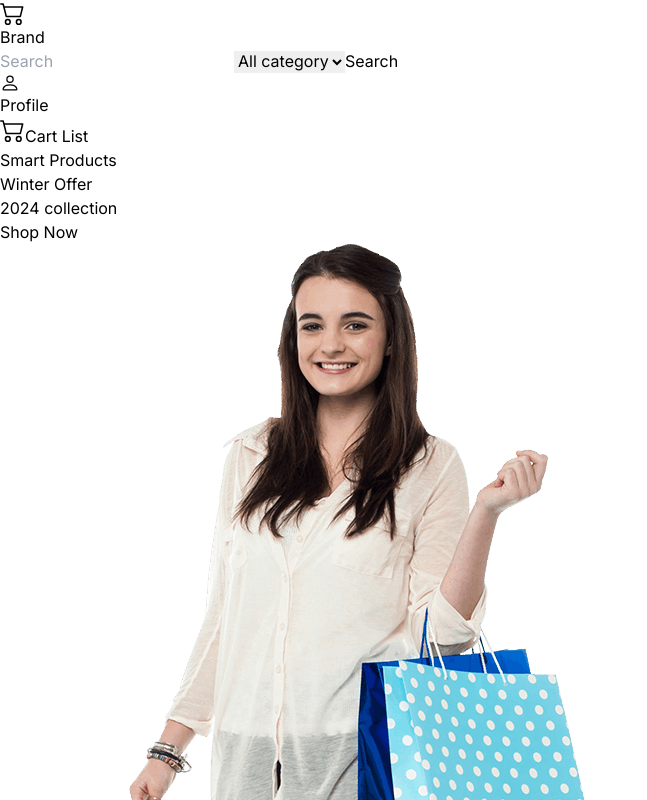
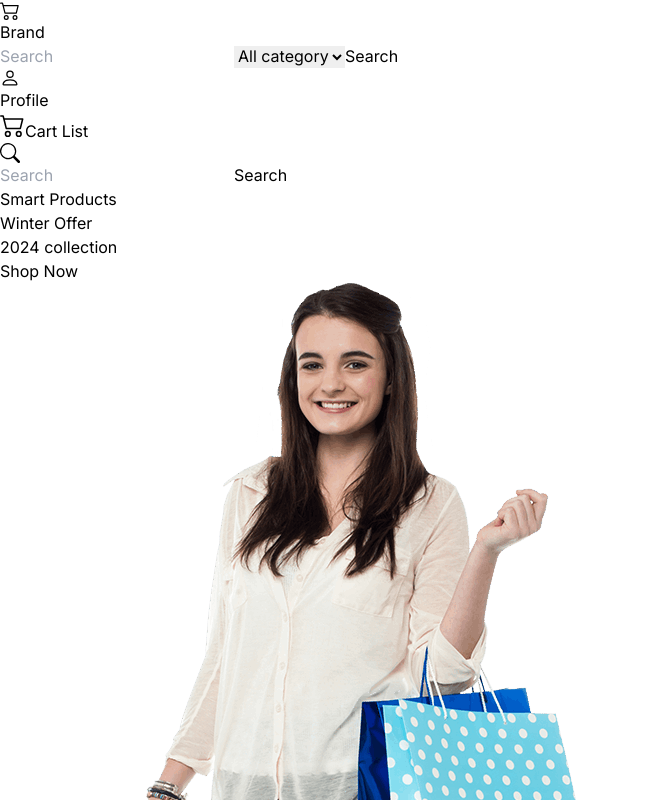
Before and after one commit to raselMiahDev/quickbuy-e-com, a React (Vite) app in the folder client/: page / in a window 1280 px wide. Shown: the top 800 px of the page, without its empty margins (0-647 px from the left). Built offline with nearby package versions, Linux system fonts and the light colour scheme; no server answers.

Commit message:
update navbar product card and add user profile section

```diff
--- a/client/index.html
+++ b/client/index.html
@@ -3,7 +3,7 @@
 
 <head>
   <meta charset="UTF-8" />
-  <link rel="icon" type="image/svg+xml" href="/vite.svg" />
+  <link rel="icon" type="image/svg+xml" href="./src/assets/features.png" />
   <meta name="viewport" content="width=device-width, initial-scale=1.0" />
   <title>QuickBuy Online Marketplace</title>
 </head>
--- a/client/src/App.jsx
+++ b/client/src/App.jsx
@@ -4,6 +4,7 @@ import Home from "./page/Home";
 import PaymentSuccess from "./page/PaymentSuccess";
 import PaymentFail from "./page/PaymentFail";
 import Details from "./page/Details";
+import UserProfile from "./page/UserProfile";
 
 const App = () => {
   return (
@@ -15,6 +16,7 @@ const App = () => {
           <Route path="/payment-success" element={<PaymentSuccess/>}/>
           <Route path="/payment-fail" element={<PaymentFail/>}/>
           <Route path="/details/:id" element={<Details/>}/>
+          <Route path="/user-profile" element={<UserProfile/>}/>
         </Routes>
        </BrowserRouter>
     </>
--- a/client/src/common/Header.jsx
+++ b/client/src/common/Header.jsx
@@ -1,10 +1,12 @@
-import React, { useState } from "react";
+import React, { useState, useEffect } from "react";
 import { Link } from "react-router-dom";
-import { BsCart2, BsPerson, BsEnvelope, BsHeart } from "react-icons/bs";
+import { BsCart2, BsPerson, BsSearch } from "react-icons/bs";
 import CartSideBar from "../components/CartSideBar";
 
 const Header = () => {
   const [isVisible, setIsVisible] = useState(false);
+  const [isScrolled, setIsScrolled] = useState(false);
+  const [showMobileSearch, setShowMobileSearch] = useState(false);
 
   const showSidebar = () => {
     setIsVisible(true);
@@ -14,20 +16,39 @@ const Header = () => {
     setIsVisible(false);
   };
 
+  useEffect(() => {
+    const handleScroll = () => {
+      if (window.scrollY > 50) {
+        setIsScrolled(true);
+      } else {
+        setIsScrolled(false);
+      }
+    };
+
+    window.addEventListener("scroll", handleScroll);
+    return () => window.removeEventListener("scroll", handleScroll);
+  }, []);
+
   return (
-    <nav className="border-b px-10 md:px-20 py-5">
+    <nav
+      className={`px-5 md:px-20 py-3 md:py-5 transition-all duration-300 ease-in-out z-50 ${
+        isScrolled ? "fixed top-0 left-0 w-full bg-white shadow-lg" : "relative"
+      }`}
+    >
       <div className="flex items-center justify-between">
 
-        <div className="text-purple-500 font-semibold text-2xl flex items-center">
-          <span className="bg-purple-500 text-white p-2 rounded">
-            <BsCart2 size={25} />
+        {/* Brand Logo */}
+        <div className="text-purple-500 font-semibold text-xl md:text-2xl flex items-center">
+          <span className="bg-purple-500 text-white p-1 md:p-2 rounded">
+            <BsCart2 size={20} />
           </span>
           <Link to="/" className="ml-2">
             Brand
           </Link>
         </div>
 
-        <div className="md:block hidden ml-5 flex-none items-center border rounded overflow-hidden">
+        {/* Search Bar (Desktop) */}
+        <div className="hidden md:flex ml-5 flex-none items-center border rounded overflow-hidden">
           <input
             type="text"
             placeholder="Search"
@@ -41,13 +62,16 @@ const Header = () => {
           <button className="bg-purple-500 text-white px-3 py-2">Search</button>
         </div>
 
-        <div className="flex items-center space-x-6">
+        {/* Icons and Cart Sidebar Trigger */}
+        <div className="flex items-center space-x-4 md:space-x-6">
           <Link
-            to="/profile"
+            to="/user-profile"
             className="flex items-center space-x-2 hover:text-purple-700"
           >
             <BsPerson size={20} />
-            <span>Profile</span>
+            <span className="hidden md:inline">
+              <Link to="/user-profile">Profile</Link>
+            </span>
           </Link>
 
           <div
@@ -57,15 +81,39 @@ const Header = () => {
             <button className="flex">
               <BsCart2 size={25} />
             </button>
-            <span>Cart List</span>
+            <span className="hidden md:inline">Cart List</span>
           </div>
           {isVisible && (
-        <CartSideBar hideSidebar={hideSidebar} isVisible={isVisible} />
-      )}
+            <CartSideBar hideSidebar={hideSidebar} isVisible={isVisible} />
+          )}
+        </div>
+
+        {/* Search Icon for Mobile */}
+        <div
+          className="md:hidden cursor-pointer text-purple-500"
+          onClick={() => setShowMobileSearch(!showMobileSearch)}
+        >
+          <BsSearch size={20} />
         </div>
       </div>
 
-
+      {/* Mobile Search Bar */}
+      <div
+        className={`${
+          showMobileSearch ? "max-h-40" : "max-h-0"
+        } overflow-hidden transition-max-height duration-300 ease-in-out mt-3`}
+      >
+        <div className="flex items-center border border-purple-300 rounded-md p-2 bg-purple-100">
+          <input
+            type="text"
+            placeholder="Search"
+            className="w-full px-3 py-2 focus:outline-none rounded-md bg-white text-gray-700"
+          />
+          <button className="bg-purple-500 text-white px-5 py-2 rounded-md ml-2">
+            Search
+          </button>
+        </div>
+      </div>
     </nav>
   );
 };
--- a/client/src/components/product/ProductCard.jsx
+++ b/client/src/components/product/ProductCard.jsx
@@ -14,41 +14,49 @@ const ProductCard = () => {
     })();
   }, []);
   return (
-    <div className="grid grid-cols-1 md:grid-cols-4  justify-center items-center gap-5">
+<div className="grid grid-cols-1 md:grid-cols-4 justify-center items-center gap-5">
   {products.map((product) => {
     return (
-          <div>
-            <div className="p-20 bg-[#f6f6f6] overflow-hidden transition-shadow duration-300 ease-in-out group relative">
-              <Link to={`/details/${product.id}`}>
+      <div key={product.id} className="bg-[#f6f6f6] overflow-hidden relative transition-transform duration-300 ease-in-out group">
+        <Link to={`/details/${product.id}`} className="block">
           <img
-                  className="w-full h-48 object-cover"
+            className="w-full h-48 object-cover transition-transform duration-300 ease-in-out group-hover:scale-105"
             src={product.image}
             alt={product.title}
           />
         </Link>
-              <div className="absolute inset-0 flex items-center justify-center bg-opacity-0 group-hover:bg-opacity-30 transition duration-300 ease-in-out">
-                <button className="bg-purple-500 hover:bg-purple-700 text-white font-bold py-2 px-4 opacity-0 group-hover:opacity-100 transition duration-300 ease-in-out">
+
+        {/* Button Section */}
+        <div className="absolute bottom-0 left-0 right-0 transform translate-y-full group-hover:translate-y-0 bg-white bg-opacity-90 transition-transform duration-300 ease-in-out flex justify-between p-4">
+          <button className="bg-purple-500 hover:bg-purple-700 text-white font-bold py-2 px-4">
             Add to Cart
           </button>
+          <div>
+            <p>Price</p>
+            <p>{product.price}</p>
+          </div>
           <Link
             to={`/details/${product.id}`}
-                  className="bg-purple-500 hover:bg-purple-700 text-white font-bold py-2 px-4 opacity-0 group-hover:opacity-100 transition duration-300 ease-in-out"
+            className="bg-purple-500 hover:bg-purple-700 text-white font-bold py-2 px-4"
           >
             Details
           </Link>
         </div>
-            </div>
+
+        {/* Product info section with spaced title */}
         <div className="px-6 py-4 text-center">
           <Link to={`/details/${product.id}`}>
-                <div className="text-md mb-2">{product.title}</div>
+            <div className="text-md mb-2 tracking-wider">{product.title}</div>
           </Link>
-              <p className="text-gray-700 text-base">Ratting</p>
+          <p className="text-gray-700 text-base">Rating</p>
           <p className="text-gray-900 font-bold">${product.price}</p>
         </div>
       </div>
     );
   })}
 </div>
+
+
   );
 };
 
--- /dev/null
+++ b/client/src/components/userProfile/Profile.jsx
@@ -0,0 +1,94 @@
+import React from "react";
+import { BsCart2, BsBagCheckFill } from "react-icons/bs";
+
+const Profile = () => {
+  // Sample data
+  const user = {
+    name: "John Doe",
+    email: "john.doe@example.com",
+    photo: "https://banner2.cleanpng.com/20180623/iqh/aazrdy8gb.webp", // Replace with user photo URL
+  };
+
+  const cartItems = [
+    { id: 1, name: "Product 1", price: "$50", quantity: 2 },
+    { id: 2, name: "Product 2", price: "$30", quantity: 1 },
+  ];
+
+  const orders = [
+    { id: 1, product: "Product 1", date: "2024-10-01", status: "Delivered" },
+    { id: 2, product: "Product 2", date: "2024-09-25", status: "Processing" },
+  ];
+
+  return (
+    <div className="bg-gray-100 p-6 md:p-12 min-h-screen">
+      <div className="max-w-4xl mx-auto bg-white rounded-lg shadow-lg p-6 md:p-8">
+        {/* User Information */}
+        <div className="flex flex-col md:flex-row items-center space-y-6 md:space-y-0 md:space-x-6">
+          {/* User Photo */}
+          <div className="flex-shrink-0 w-32 h-32 rounded-full overflow-hidden border-4 border-purple-500">
+            <img src={user.photo} alt="User" className="w-full h-full object-cover" />
+          </div>
+          {/* User Info */}
+          <div className="text-center md:text-left">
+            <h2 className="text-2xl font-semibold text-purple-600">{user.name}</h2>
+            <p className="text-gray-600">{user.email}</p>
+          </div>
+        </div>
+
+        {/* Cart List */}
+        <div className="mt-10">
+          <h3 className="text-xl font-semibold text-purple-700 flex items-center space-x-2">
+            <BsCart2 />
+            <span>Cart List</span>
+          </h3>
+          <div className="mt-4 space-y-4">
+            {cartItems.map((item) => (
+              <div
+                key={item.id}
+                className="flex justify-between items-center p-4 bg-purple-50 rounded-lg"
+              >
+                <div>
+                  <p className="text-gray-700 font-semibold">{item.name}</p>
+                  <p className="text-gray-500">Quantity: {item.quantity}</p>
+                </div>
+                <p className="text-gray-900 font-bold">{item.price}</p>
+              </div>
+            ))}
+          </div>
+        </div>
+
+        {/* Order Information */}
+        <div className="mt-10">
+          <h3 className="text-xl font-semibold text-purple-700 flex items-center space-x-2">
+            <BsBagCheckFill />
+            <span>Order Information</span>
+          </h3>
+          <div className="mt-4 space-y-4">
+            {orders.map((order) => (
+              <div
+                key={order.id}
+                className="flex justify-between items-center p-4 bg-gray-50 rounded-lg"
+              >
+                <div>
+                  <p className="text-gray-700 font-semibold">{order.product}</p>
+                  <p className="text-gray-500 text-sm">Order Date: {order.date}</p>
+                </div>
+                <span
+                  className={`py-1 px-3 rounded-full text-sm ${
+                    order.status === "Delivered"
+                      ? "bg-green-100 text-green-700"
+                      : "bg-yellow-100 text-yellow-700"
+                  }`}
+                >
+                  {order.status}
+                </span>
+              </div>
+            ))}
+          </div>
+        </div>
+      </div>
+    </div>
+  );
+};
+
+export default Profile;
--- /dev/null
+++ b/client/src/page/UserProfile.jsx
@@ -0,0 +1,13 @@
+import React from 'react';
+import MasterLayout from '../layout/MasterLayout';
+import Profile from '../components/userProfile/Profile';
+
+const UserProfile = () => {
+    return (
+        <MasterLayout>
+            <Profile/>
+        </MasterLayout>
+    );
+};
+
+export default UserProfile;
```
Also changed, not shown: 5 other files (tests, documents, lock files or other folders). Lines whose indentation alone changed are shown as unchanged.
